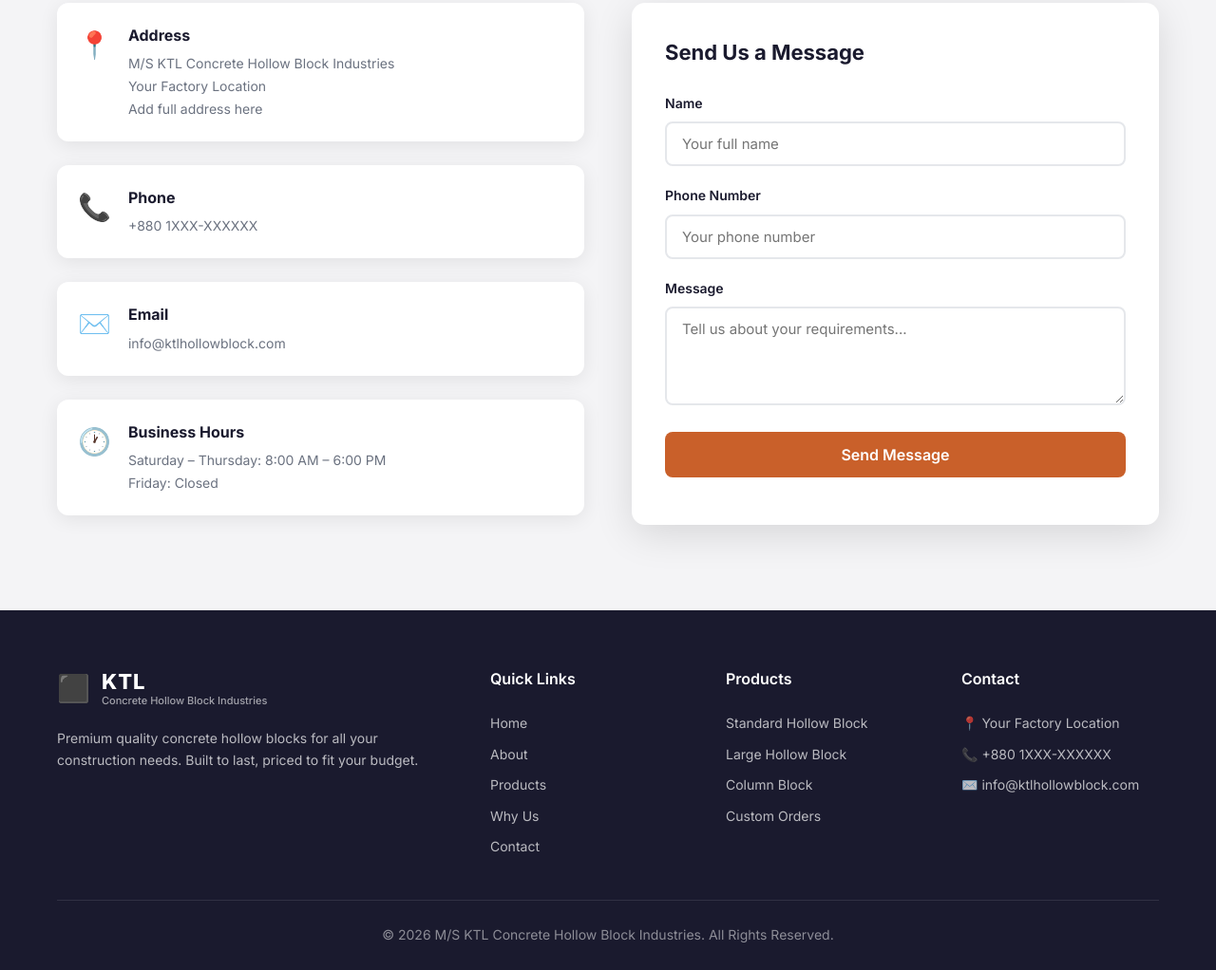
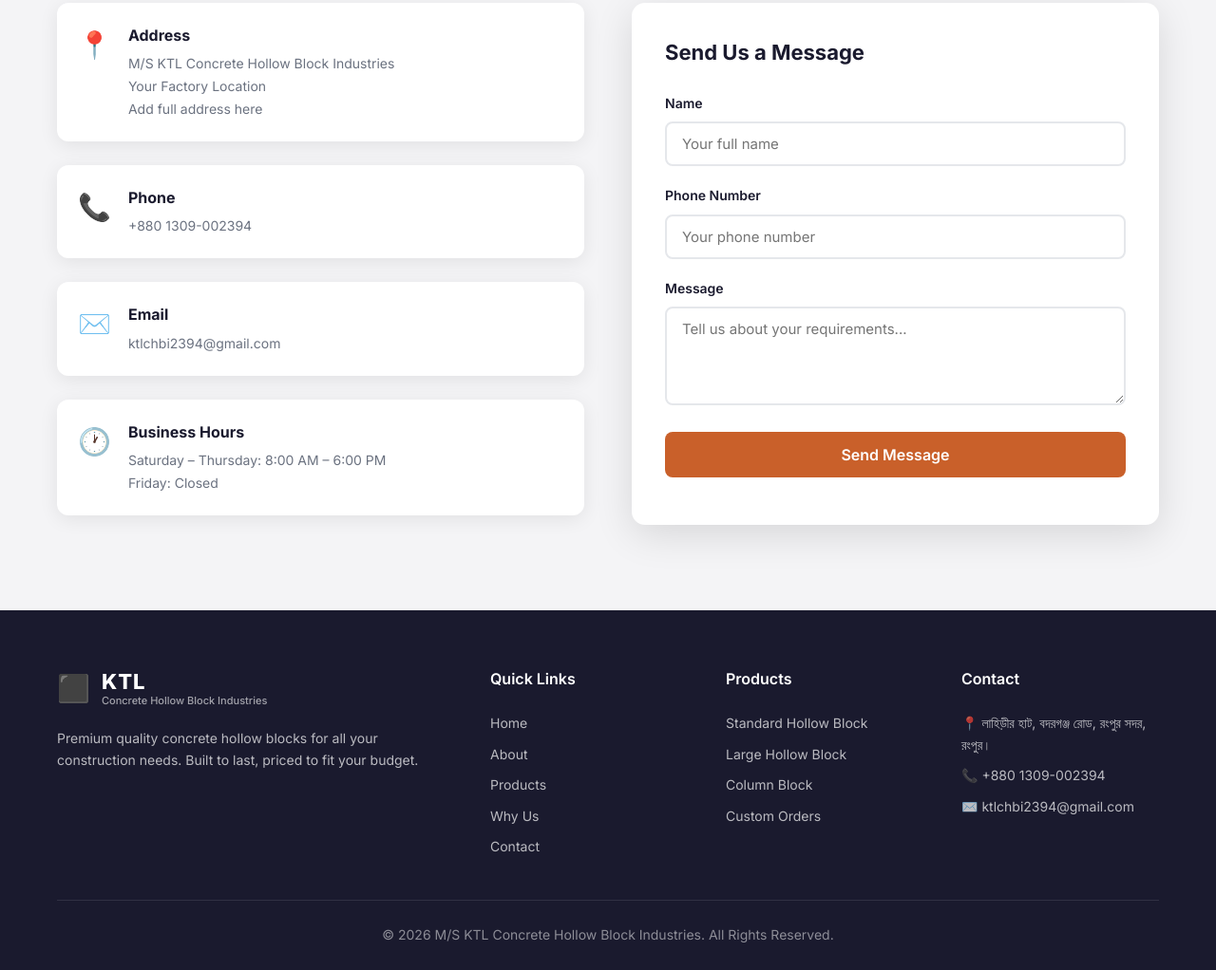
Before and after one commit to muskanmitu147/KTL.Ind, a plain HTML site: page index.html in a window 1280 px wide. Shown: the part 4026-5048 px from the top of the page at 95% size. Drawn offline with Linux system fonts and the light colour scheme.

```diff
--- a/index.html
+++ b/index.html
@@ -231,14 +231,14 @@
                         <div class="contact-icon">📞</div>
                         <div>
                             <h3>Phone</h3>
-                            <p>+880 1XXX-XXXXXX</p>
+                            <p>+880 1309-002394</p>
                         </div>
                     </div>
                     <div class="contact-item">
                         <div class="contact-icon">✉️</div>
                         <div>
                             <h3>Email</h3>
-                            <p>info@ktlhollowblock.com</p>
+                            <p>ktlchbi2394@gmail.com</p>
                         </div>
                     </div>
                     <div class="contact-item">
@@ -308,9 +308,9 @@
                 <div class="footer-col">
                     <h4>Contact</h4>
                     <ul>
-                        <li>📍 Your Factory Location</li>
-                        <li>📞 +880 1XXX-XXXXXX</li>
-                        <li>✉️ info@ktlhollowblock.com</li>
+                        <li>📍 লাহিড়ীর হাট, বদরগঞ্জ রোড, রংপুর সদর, রংপুর।</li>
+                        <li>📞 +880 1309-002394</li>
+                        <li>✉️ ktlchbi2394@gmail.com</li>
                     </ul>
                 </div>
             </div>
```
